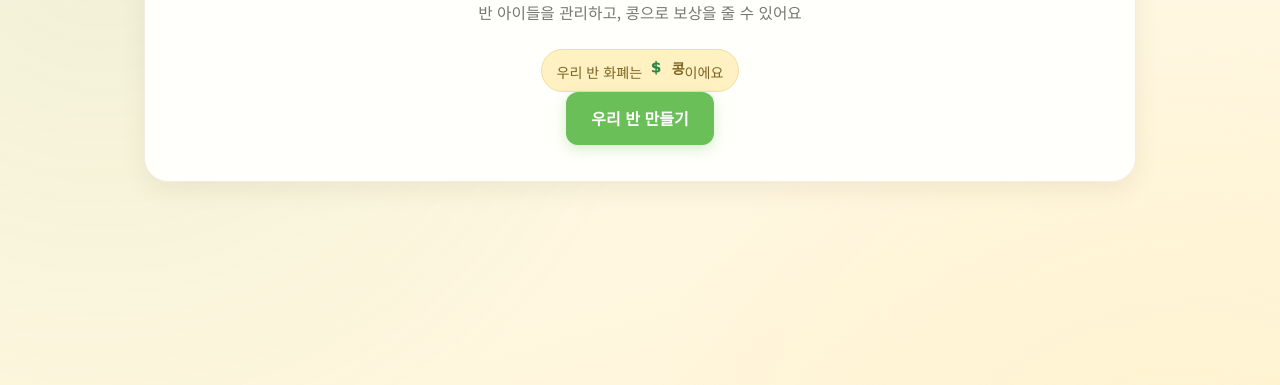
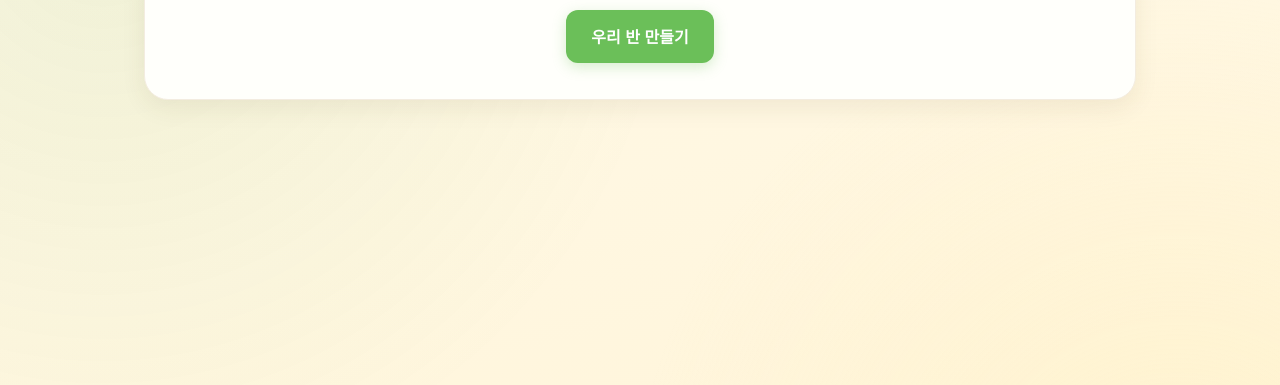
Before and after one commit to jaegi4444-design/storycore, a FastAPI app: template classroom-manager/web/templates/main.html in a window 1280 px wide. Shown: the part 167-552 px from the top of the page. Run offline with FastAPI, Linux system fonts and the light colour scheme; the template is opened without the code that fills it, so the values that code supplies are empty.

Commit message:
Update login and main copy; rename QR list button label.
Co-authored-by: Cursor <cursoragent@cursor.com>

```diff
--- a/classroom-manager/web/templates/class_manage.html
+++ b/classroom-manager/web/templates/class_manage.html
@@ -58,7 +58,7 @@
       <h2 class="section-title"><span aria-hidden="true">🌱</span> 아이 목록</h2>
       <div class="section-header-actions">
         <a href="/classes/my/transactions" class="btn btn-secondary btn-sm">반 거래내역</a>
-        <a href="/classes/my/qr-list" class="btn btn-secondary btn-sm">아이들 QR 목록</a>
+        <a href="/classes/my/qr-list" class="btn btn-secondary btn-sm">개별 QR 목록</a>
         <a href="/children/add" class="btn btn-primary btn-sm">아이 추가</a>
       </div>
     </div>
--- a/classroom-manager/web/templates/login.html
+++ b/classroom-manager/web/templates/login.html
@@ -10,14 +10,12 @@
     <div class="auth-brand">
       <div class="card-icon">🏫</div>
       <h1 class="auth-brand-title auth-brand-title-wrap">
-        {{ bean_icon('lg') }}
         <span>묘동 유치원</span>
       </h1>
-      <p class="auth-brand-sub">우리 반 아이들과 콩을 관리해요</p>
+      <p class="auth-brand-sub">우리 반 아이들과 계좌를 관리해요</p>
     </div>
 
     <div class="auth-icons" aria-hidden="true">
-      {{ bean_icon('md') }}
       <span>🌱</span>
       <span>👩‍🏫</span>
     </div>
@@ -37,8 +35,6 @@
       </div>
       <button type="submit" class="btn btn-primary btn-block btn-lg">로그인하기</button>
     </form>
-
-    <p class="auth-note">이름만으로 간편 로그인됩니다 (MVP용)</p>
   </section>
 </div>
 {% endblock %}
--- a/classroom-manager/web/templates/main.html
+++ b/classroom-manager/web/templates/main.html
@@ -7,13 +7,8 @@
 <section class="card welcome-hero">
   <div class="welcome-emoji">👋</div>
   <h1 class="page-title">안녕하세요, {{ user.name }} 선생님!</h1>
-  <p class="page-subtitle">반 아이들을 관리하고, 콩으로 보상을 줄 수 있어요</p>
 
-  <div class="bean-badge">
-    <span>우리 반 화폐는 <strong class="bean-with-icon">{{ bean_icon('sm') }} 콩</strong>이에요</span>
-  </div>
-
-  <div class="welcome-actions">
+  <div class="welcome-actions" style="margin-top: 10px;">
     {% if school_class %}
     <a href="/classes/manage" class="btn btn-primary btn-lg">내 반 관리하기</a>
     {% else %}
```
